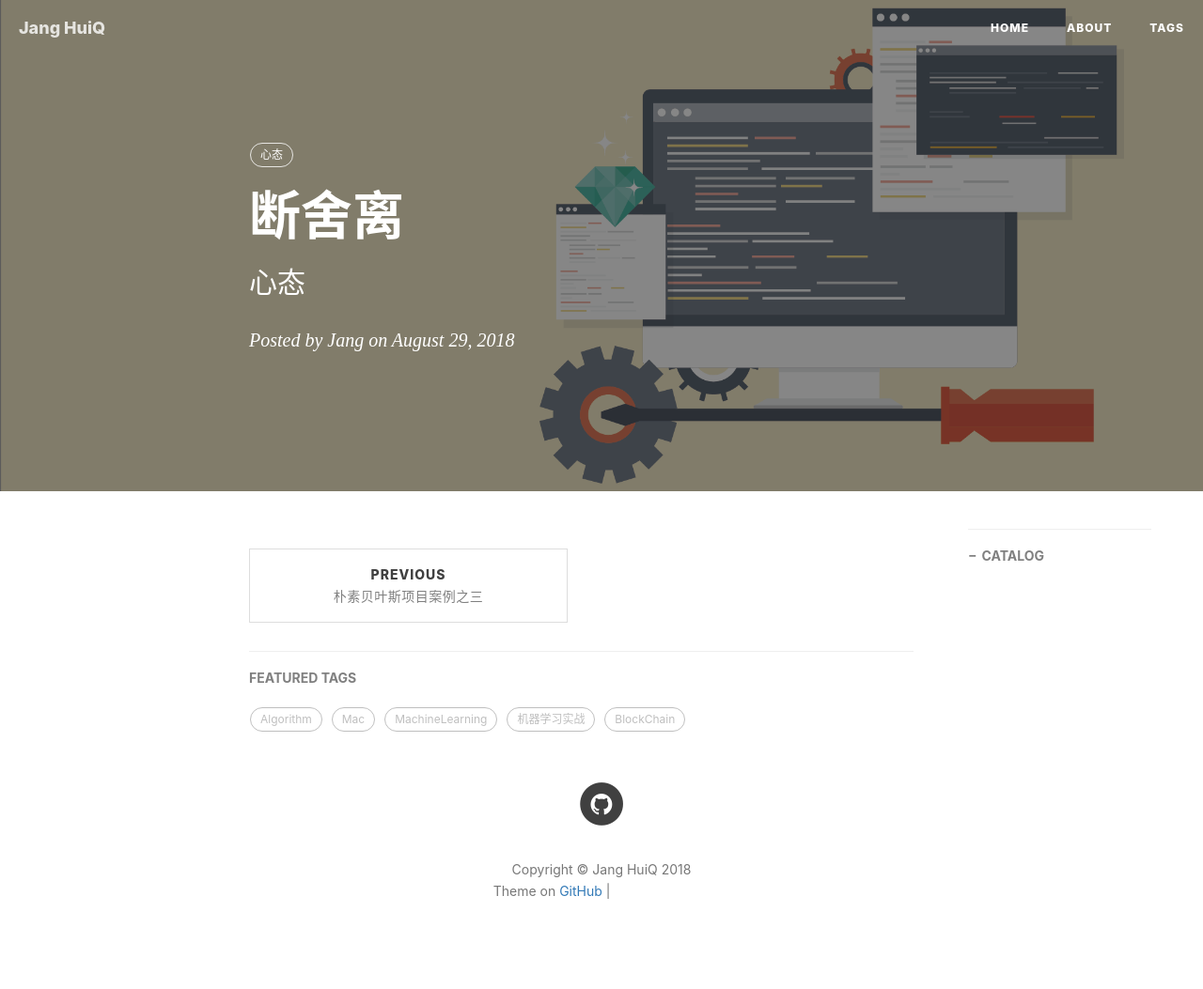
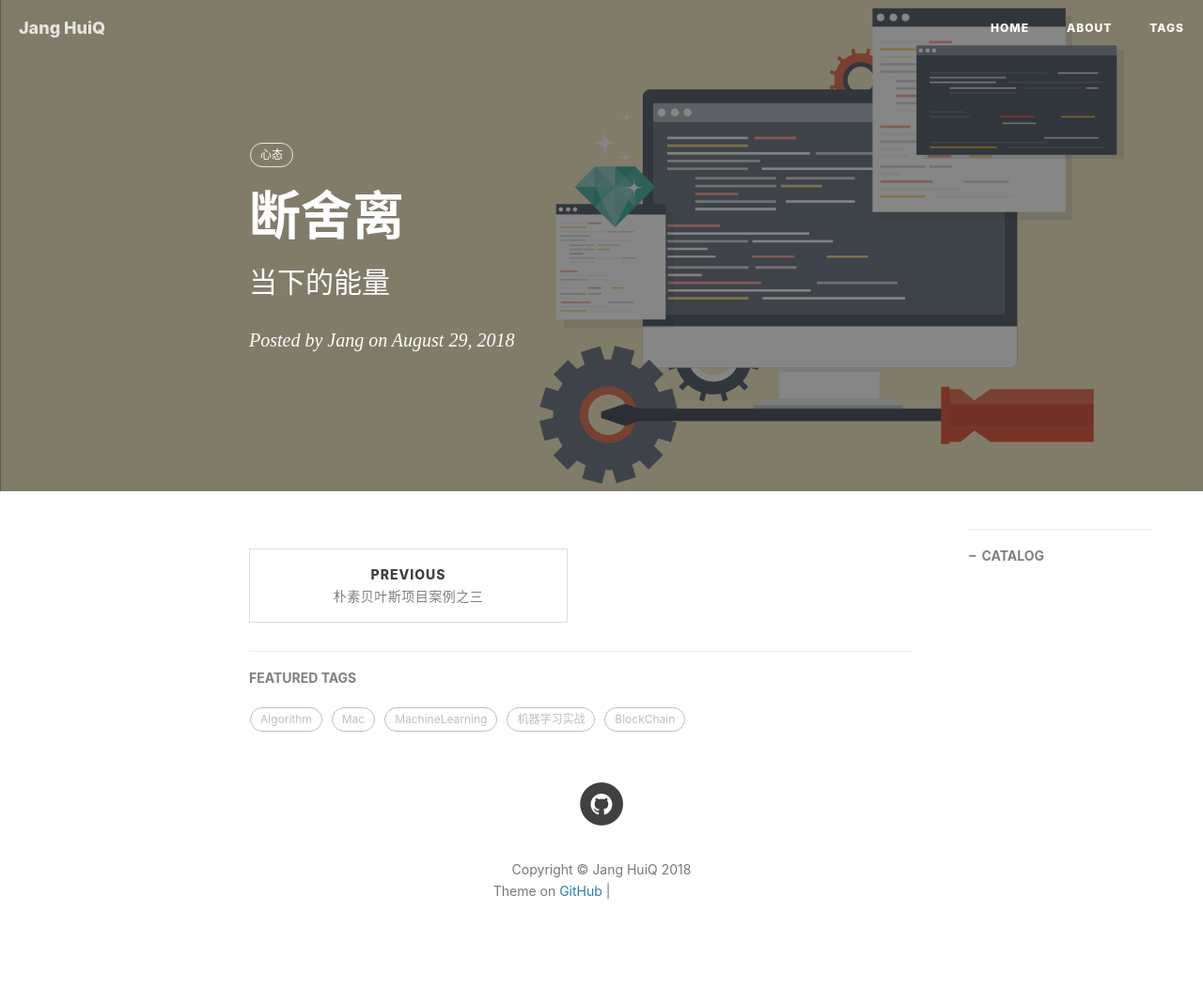
Before and after one commit to jangzc/jangzc.github.io, a Jekyll site: the page built from _posts/2018-08-29-断舍离.md, in a window 1280 px wide. Shown: the whole page at 94% size. Built offline with Jekyll 4.4.1, drawn with Linux system fonts in a browser that asks for light colours; nearby versions of some CDN libraries; comment, search, counter and statistics services are not loaded; grey boxes are pictures that could not be loaded.

Commit message:
Update 2018-08-29-断舍离.md

```diff
--- a/_posts/2018-08-29-断舍离.md
+++ b/_posts/2018-08-29-断舍离.md
@@ -1,7 +1,7 @@
 ---
 layout:     post
 title:      断舍离
-subtitle:   心态
+subtitle:   当下的能量
 date:       2018-08-29
 author:     Jang
 header-img: img/post-bg-debug.png
```
